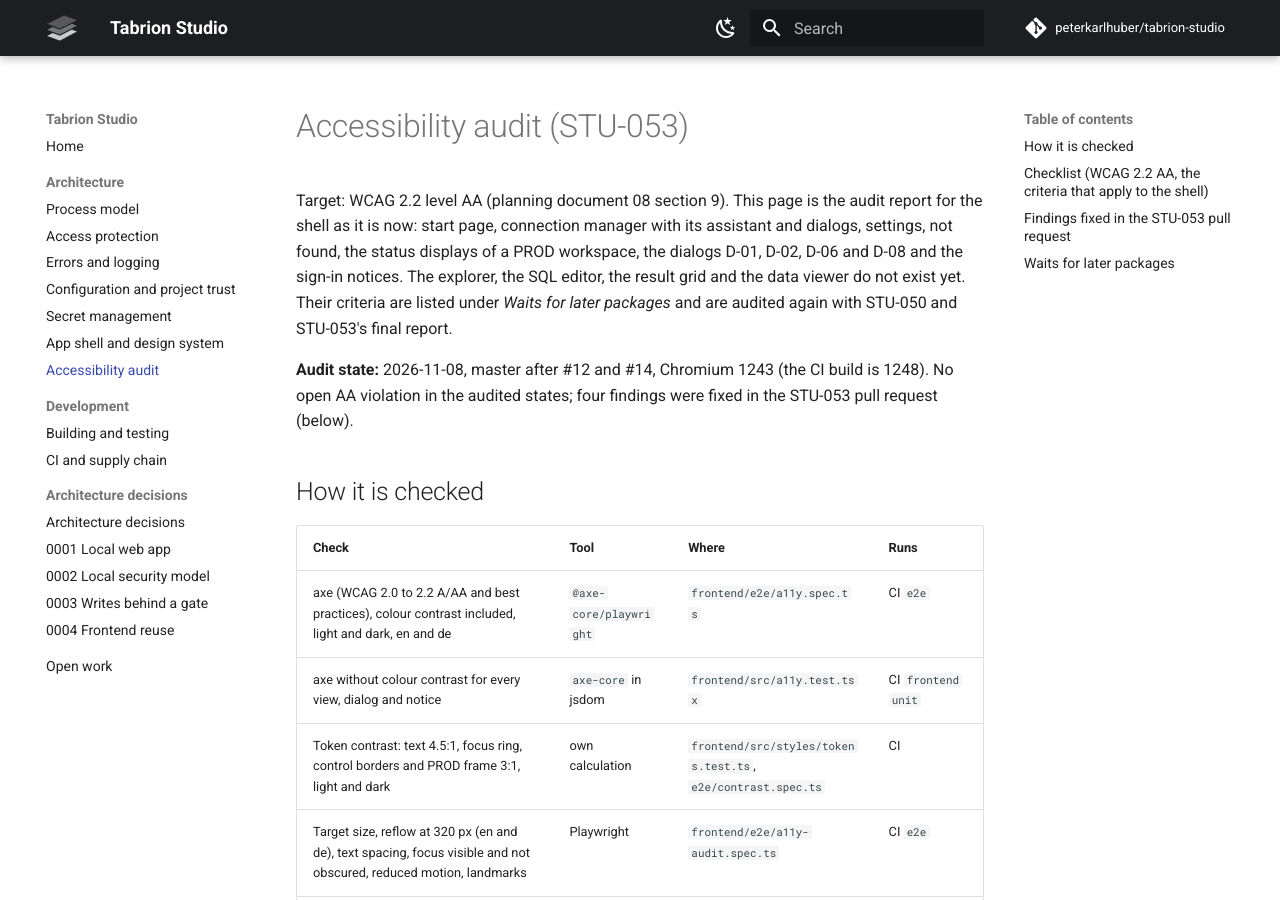
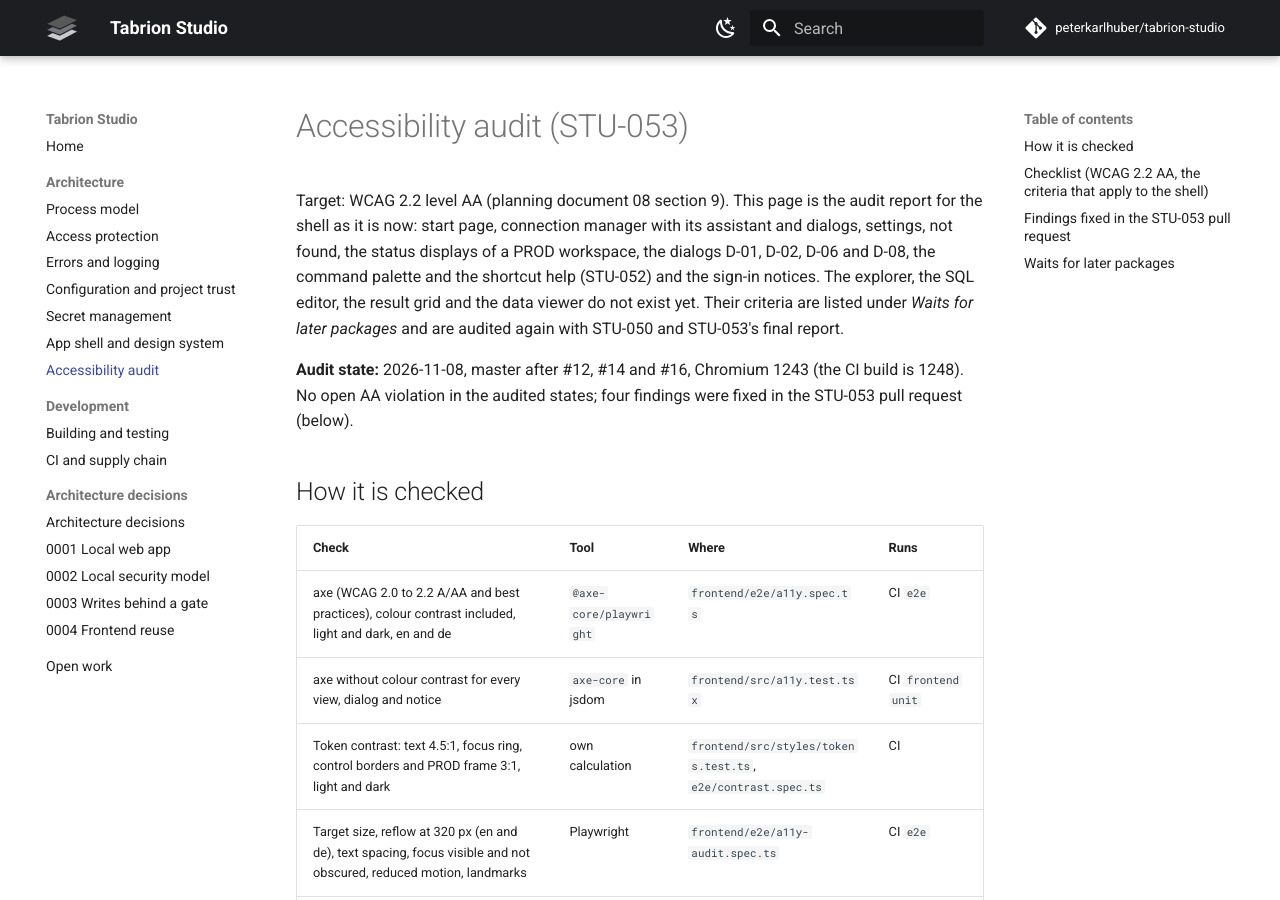
Before and after one commit to peterkarlhuber/tabrion-studio, an MkDocs documentation site: the page built from docs/architecture/accessibility.md, in a window 1280 px wide and 900 px high. Built offline with MkDocs 1.6.1 and Material for MkDocs 9.7.7, drawn with Linux system fonts in a browser that asks for light colours; comment, search, counter and statistics services are not loaded.

Commit message:
Audit the command palette and the shortcut help too (STU-053)
Co-Authored-By: Claude Opus 5.5 <noreply@anthropic.com>
Claude-Session: https://claude.ai/code/session_011tY7TC7Nu5VGro3DJGJcv8

```diff
--- a/docs/architecture/accessibility.md
+++ b/docs/architecture/accessibility.md
@@ -2,11 +2,12 @@
 
 Target: WCAG 2.2 level AA (planning document 08 section 9). This page is the audit report for the shell as it is
 now: start page, connection manager with its assistant and dialogs, settings, not found, the status displays of a
-PROD workspace, the dialogs D-01, D-02, D-06 and D-08 and the sign-in notices. The explorer, the SQL editor, the result
+PROD workspace, the dialogs D-01, D-02, D-06 and D-08, the command palette and the shortcut help (STU-052) and the
+sign-in notices. The explorer, the SQL editor, the result
 grid and the data viewer do not exist yet. Their criteria are listed under *Waits for later packages* and are audited
 again with STU-050 and STU-053's final report.
 
-**Audit state:** 2026-11-08, master after #12 and #14, Chromium 1243 (the CI build is 1248). No open AA violation in
+**Audit state:** 2026-11-08, master after #12, #14 and #16, Chromium 1243 (the CI build is 1248). No open AA violation in
 the audited states; four findings were fixed in the STU-053 pull request (below).
 
 ## How it is checked
```
Also changed, not shown: 1 other file.
